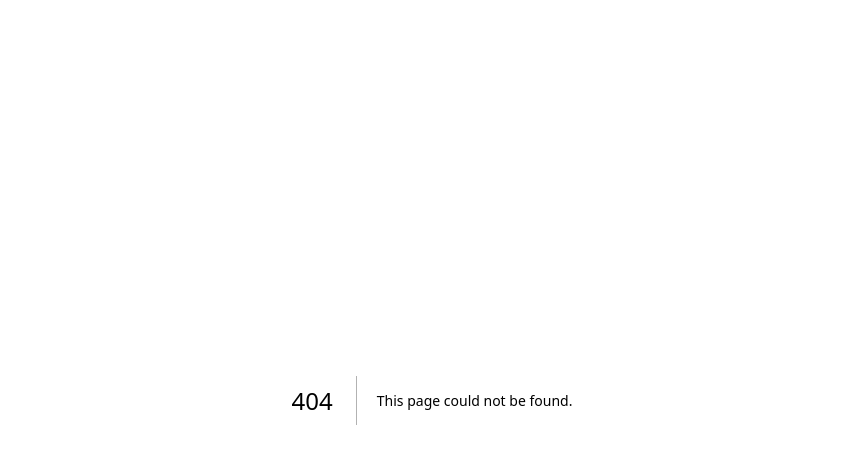
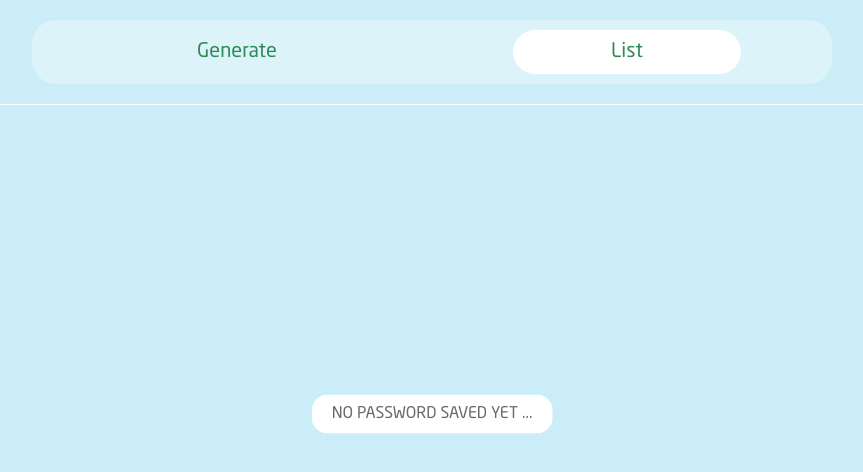
Before and after one commit to Jadenyoky/password-random, a Next.js app: page /list in a window 1280 px wide. Before the commit this address had no page. Shown: the top 472 px of the page, without its empty margins (208-1071 px from the left). Built offline with nearby package versions, Linux system fonts and the light colour scheme.

Commit message:
updating last things ...

```diff
--- a/app/password/page.jsx
+++ b/app/list/page.jsx
@@ -6,7 +6,6 @@ import store from "store2";
 import "animate.css";
 import moment from "moment";
 import styles from "./page.module.css";
-import { usePathname } from "next/navigation";
 
 export default function PasswordSaving() {
   const [loading, setloading] = useState(false);
@@ -242,10 +241,12 @@ export default function PasswordSaving() {
 
   return (
     <>
+      <title>List Passwords</title>
+
       <div className="content">
         <div className="navigate">
           <Link href={`/`}>Generate</Link>
-          <Link className="linking" href={`/password`}>
+          <Link className="linking" href={`/list`}>
             List
           </Link>
           {loading && res.length > 0 ? (
--- a/app/page.jsx
+++ b/app/page.jsx
@@ -6,7 +6,7 @@ import Link from "next/link";
 import store from "store2";
 ("store2");
 import "animate.css";
-import PasswordSaving from "./password/page";
+import PasswordSaving from "./list/page";
 
 export default function Password() {
   const [loading, setloading] = useState(false);
@@ -238,7 +238,7 @@ export default function Password() {
           <Link className="linking" href={`/`}>
             Generate
           </Link>
-          <Link href={`/password`}>List</Link>
+          <Link href={`/list`}>List</Link>
         </div>
       </div>
       <div className="content">
@@ -476,7 +476,7 @@ export default function Password() {
       </div>
       {/* <div className="content">
         <div className="gen">
-          <Link href={"/password"} className="draftIcon">
+          <Link href={"/list"} className="draftIcon">
             <i className="fi fi-rr-memo-circle-check"></i>
           </Link>
         </div>
--- a/package.json
+++ b/package.json
@@ -1,5 +1,5 @@
 {
-  "name": "random-matches",
+  "name": "password-generater",
   "version": "0.1.0",
   "private": true,
   "scripts": {
```
Also changed, not shown: app/list/page.module.css (added).
